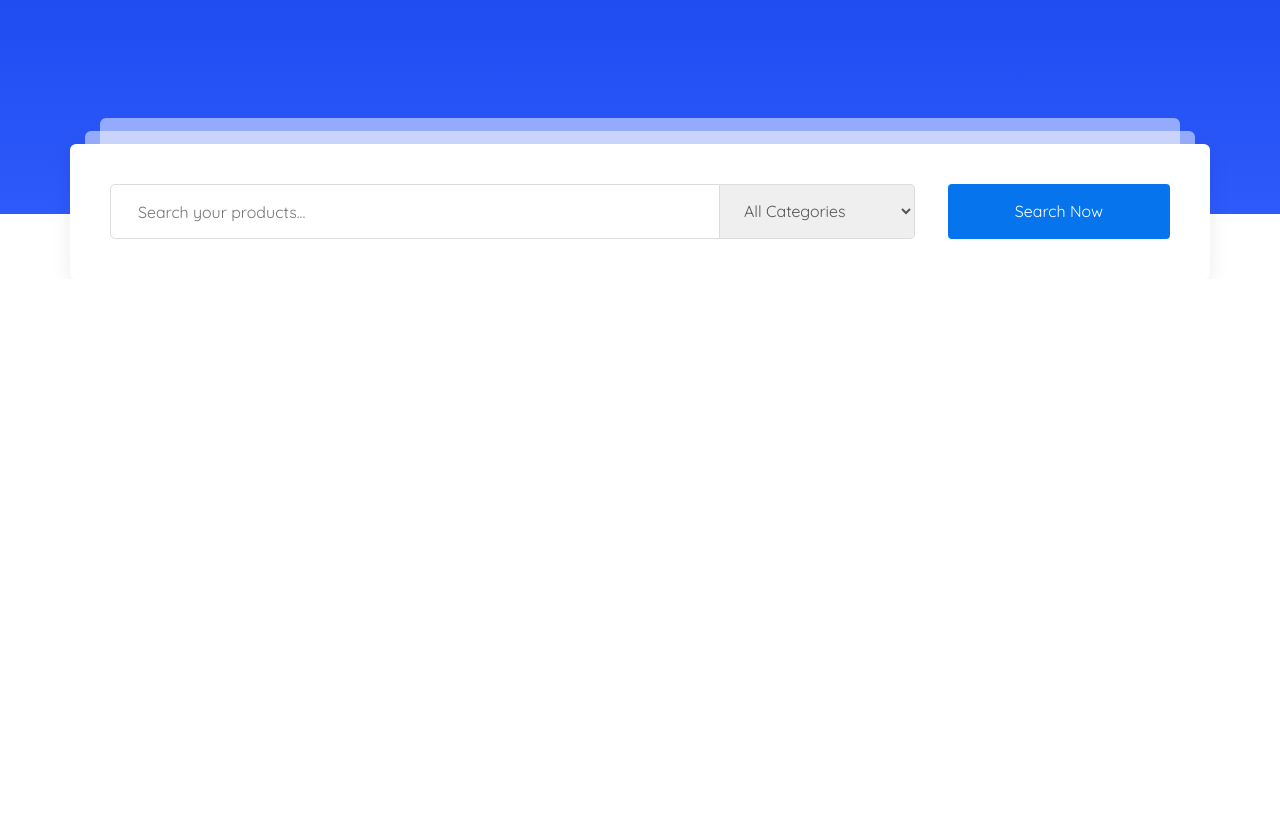
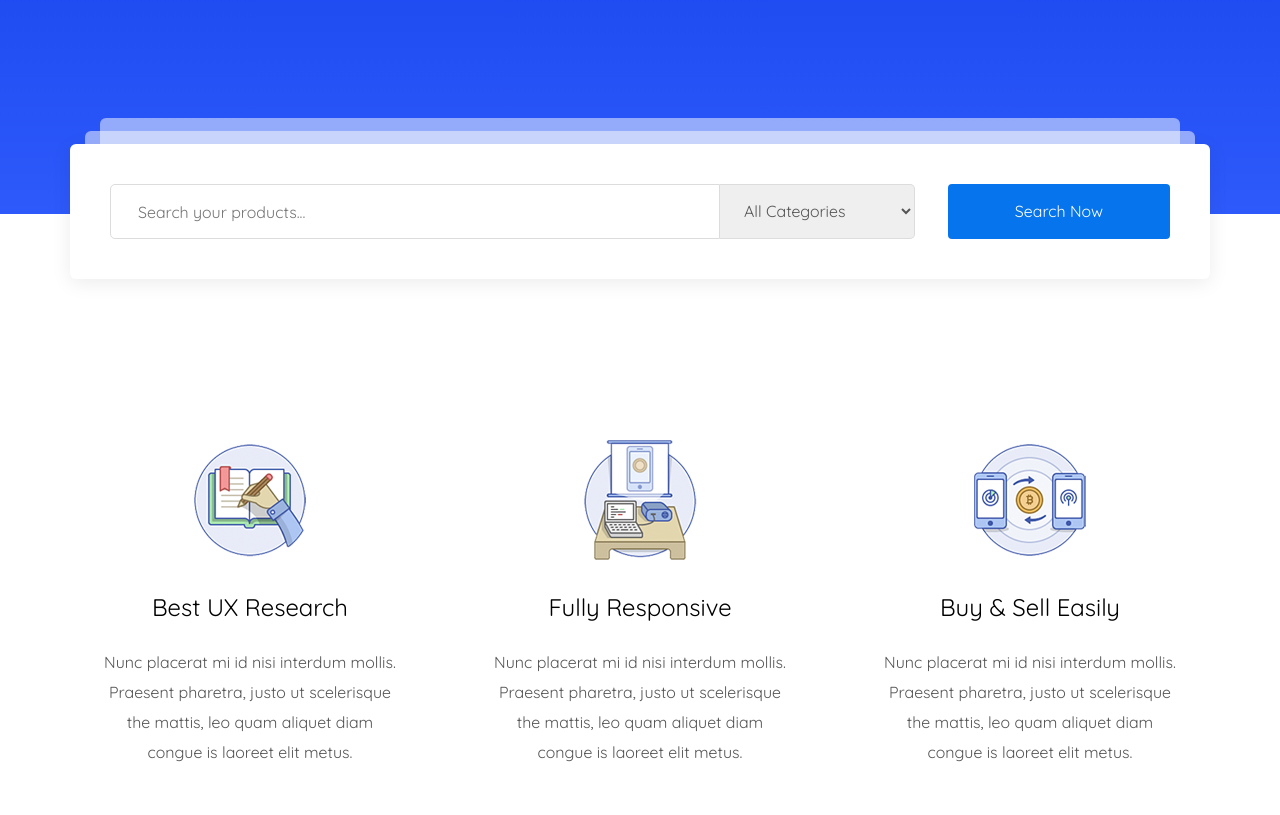
Before and after one commit to dimati10/martplace, a website: page app/index.html in a window 1280 px wide. Shown: the part 691-1506 px from the top of the page. Before the commit the page ends 970 px from the top, so only its background shows below. Drawn offline with nearby package versions, Linux system fonts and the light colour scheme; files that its build step writes are made by us from their sources.

Commit message:
added advantage section

```diff
--- a/app/index.html
+++ b/app/index.html
@@ -91,6 +91,53 @@
             </div>
         </div>
     </section>
+
+    <section class="advantage">
+        <div class="container">
+            <div class="advantage__inner">
+                <div class="advantage__item">
+                    <div class="advantage__item-icon">
+                        <img src="images/icons/advantage-1.png" alt="">
+                    </div>
+                    <div class="advantage__item-title">
+                        Best UX Research
+                    </div>
+                    <div class="advantage__item-text">
+                        Nunc placerat mi id nisi interdum mollis. Praesent pharetra, justo ut scelerisque
+                        the mattis, leo quam aliquet diam
+                        congue is laoreet elit metus.
+                    </div>
+                </div>
+                <div class="advantage__item">
+                    <div class="advantage__item-icon">
+                        <img src="images/icons/advantage-2.png" alt="">
+                    </div>
+                    <div class="advantage__item-title">
+                        Fully Responsive
+                    </div>
+                    <div class="advantage__item-text">
+                        Nunc placerat mi id nisi interdum mollis. Praesent pharetra, justo ut scelerisque
+                        the mattis, leo quam aliquet diam
+                        congue is laoreet elit metus.
+                    </div>
+                </div>
+                <div class="advantage__item">
+                    <div class="advantage__item-icon">
+                        <img src="images/icons/advantage-3.png" alt="">
+                    </div>
+                    <div class="advantage__item-title">
+                        Buy & Sell Easily
+                    </div>
+                    <div class="advantage__item-text">
+                        Nunc placerat mi id nisi interdum mollis. Praesent pharetra, justo ut scelerisque
+                        the mattis, leo quam aliquet diam
+                        congue is laoreet elit metus.
+                    </div>
+                </div>
+            </div>
+        </div>
+    </section>
+
     <script src="https://ajax.googleapis.com/ajax/libs/jquery/3.5.1/jquery.min.js"></script>
     <script src="js/libs.min.js"></script>
     <script src="js/main.js"></script>
--- a/app/scss/style.scss
+++ b/app/scss/style.scss
@@ -214,3 +214,51 @@
     color: #fff;
     border: 1px solid #fff;
 }
+
+// end search
+//start advantage
+
+.advantage__inner {
+    padding: 185px 0px 120px;
+    text-align: center;
+    display: flex;
+    justify-content: space-between;
+}
+.advantage__item {
+    width: 360px;
+    border-radius: 4px;
+    padding-bottom: 45px;
+    &:hover {
+        box-shadow: 0px 2px 50px 0px rgba(0, 0, 0, 0.08);
+    }
+    &-icon {
+        min-height: 195px;
+        padding-top: 7px;
+        display: flex;
+        justify-content: center;
+        align-items: center;
+    }
+    &-title {
+        color: #000;
+        font-size: 24px;
+        margin-bottom: 25px;
+    }
+    &-text {
+        padding: 0 32px;
+        color: #555555;
+        line-height: 30px;
+    }
+
+}
+
+.BG {
+    border-radius: 4px;
+    background-color: rgb(255, 255, 255);
+    box-shadow: 0px 2px 50px 0px rgba(0, 0, 0, 0.08);
+    position: absolute;
+    left: 780px;
+    top: 1091px;
+    width: 361px;
+    height: 403px;
+    z-index: 692;
+  }
```
Also changed, not shown: app/images/icons/advantage-1.png (added), app/images/icons/advantage-2.png (added), app/images/icons/advantage-3.png (added).
